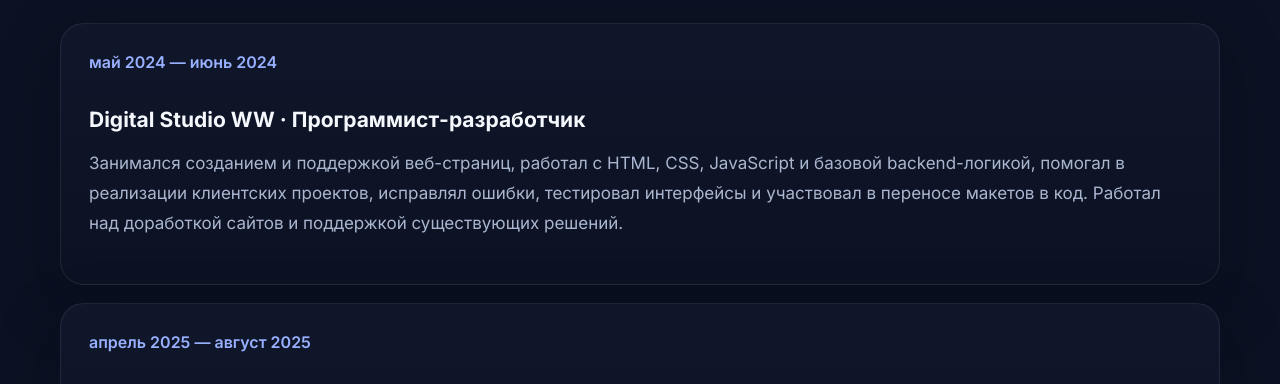
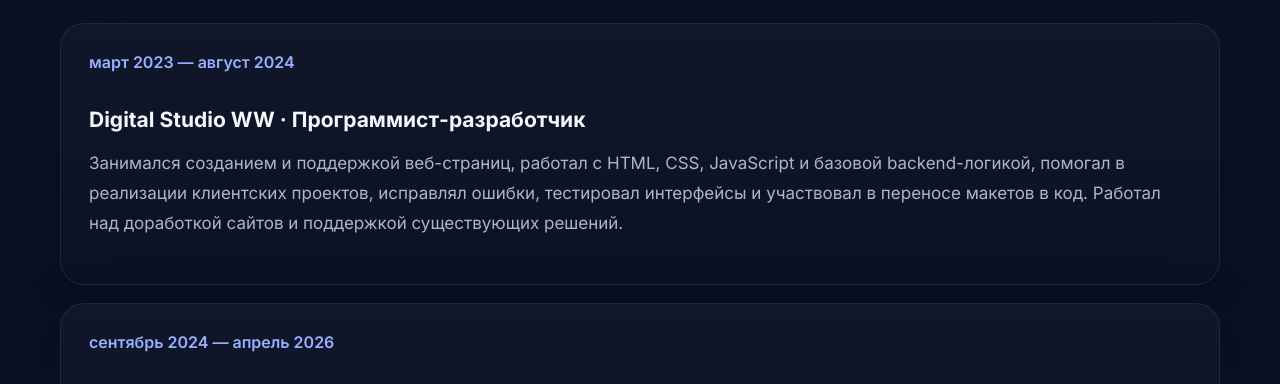
Before and after one commit to Makasya72/resumemakasya, a plain HTML site: page index.html in a window 1280 px wide. Shown: the part 2674-3058 px from the top of the page. Drawn offline with Linux system fonts and the light colour scheme.

Commit message:
Add files via upload

```diff
--- a/index.html
+++ b/index.html
@@ -205,7 +205,7 @@
 
         <div class="timeline">
           <article class="timeline__item card">
-            <div class="timeline__period">май 2024 — июнь 2024</div>
+            <div class="timeline__period">март 2023 — август 2024</div>
             <h3 class="timeline__title">Digital Studio WW · Программист-разработчик</h3>
             <p class="timeline__text">
               Занимался созданием и поддержкой веб-страниц, работал с HTML, CSS, JavaScript и базовой backend-логикой,
@@ -215,7 +215,7 @@
           </article>
 
           <article class="timeline__item card">
-            <div class="timeline__period">апрель 2025 — август 2025</div>
+            <div class="timeline__period">сентябрь 2024 — апрель 2026</div>
             <h3 class="timeline__title">Чипмедиа.ру · Fullstack-разработчик</h3>
             <p class="timeline__text">
               Работал в компании fullstack-разработчиком, занимался созданием и доработкой веб-проектов.
```
